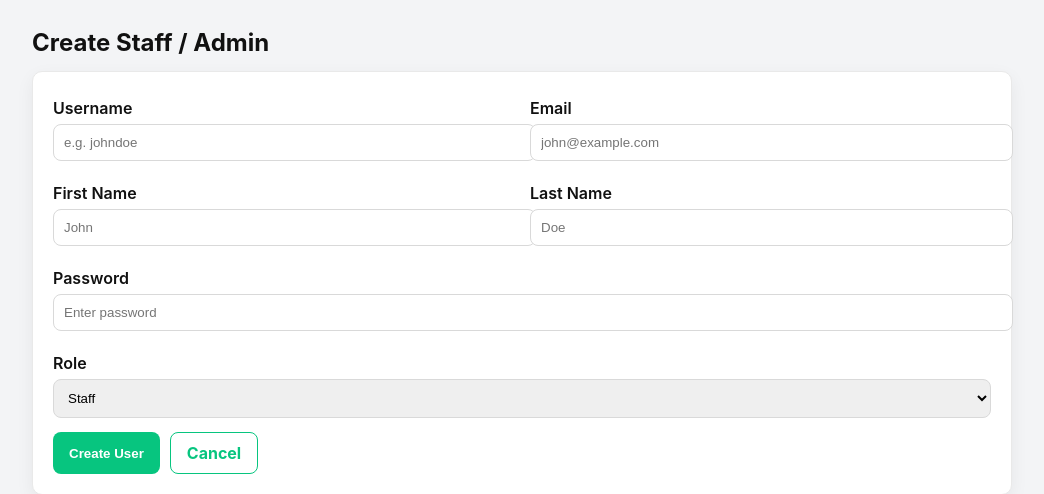
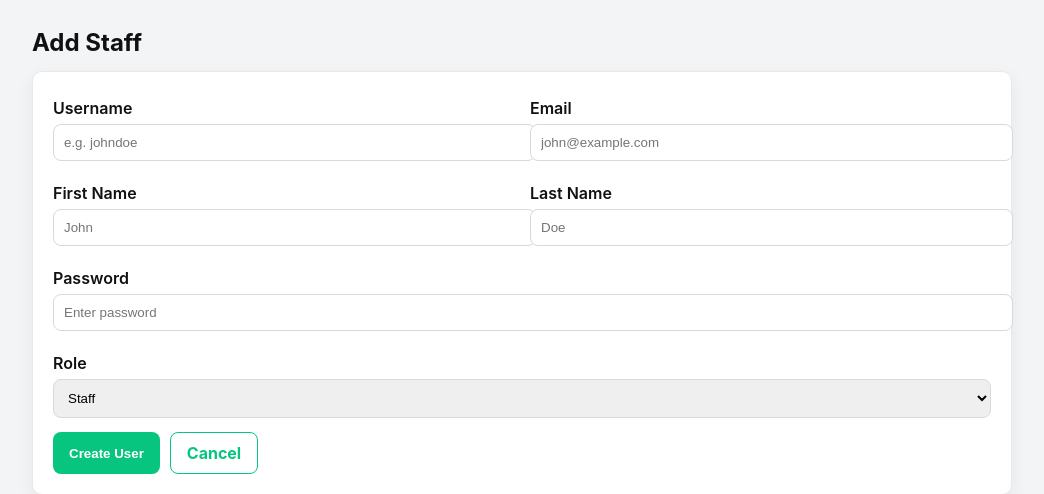
Before and after one commit to akasha17/vehicle, a Django app: page /admin/register-staff/ in a window 1280 px wide. Shown: the top 494 px of the page, without its empty margins (118-1162 px from the left). Run offline with Django 5.2, Linux system fonts and the light colour scheme; a user stored in the database is signed in.

Commit message:
Update register_staff.html

```diff
--- a/vehiapp/templates/admin/register_staff.html
+++ b/vehiapp/templates/admin/register_staff.html
@@ -9,7 +9,7 @@
 </head>
 <body>
   <div class="wrap">
-    <h2>Create Staff / Admin</h2>
+    <h2>Add Staff</h2>
 
     {% if messages %}
       {% for msg in messages %}
```
